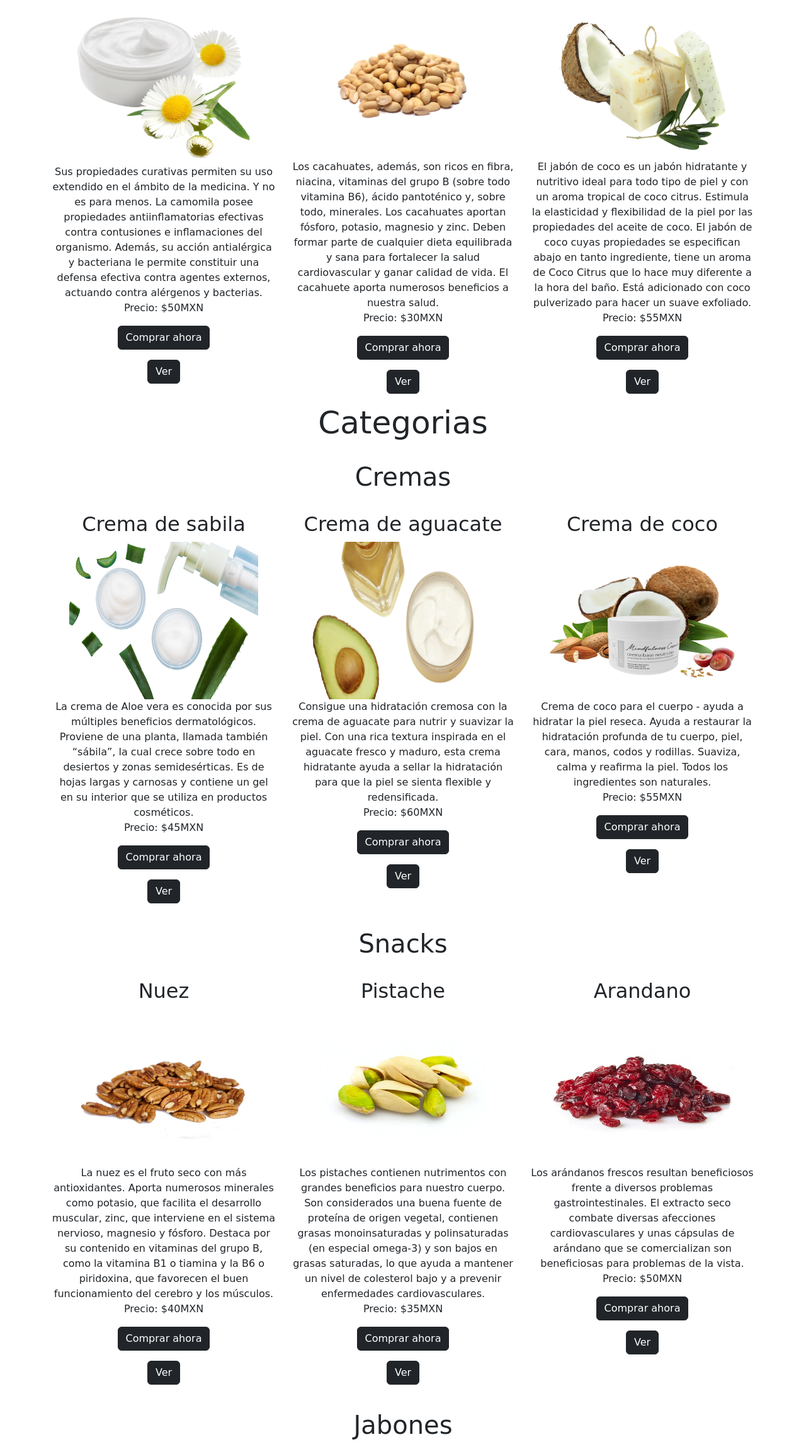
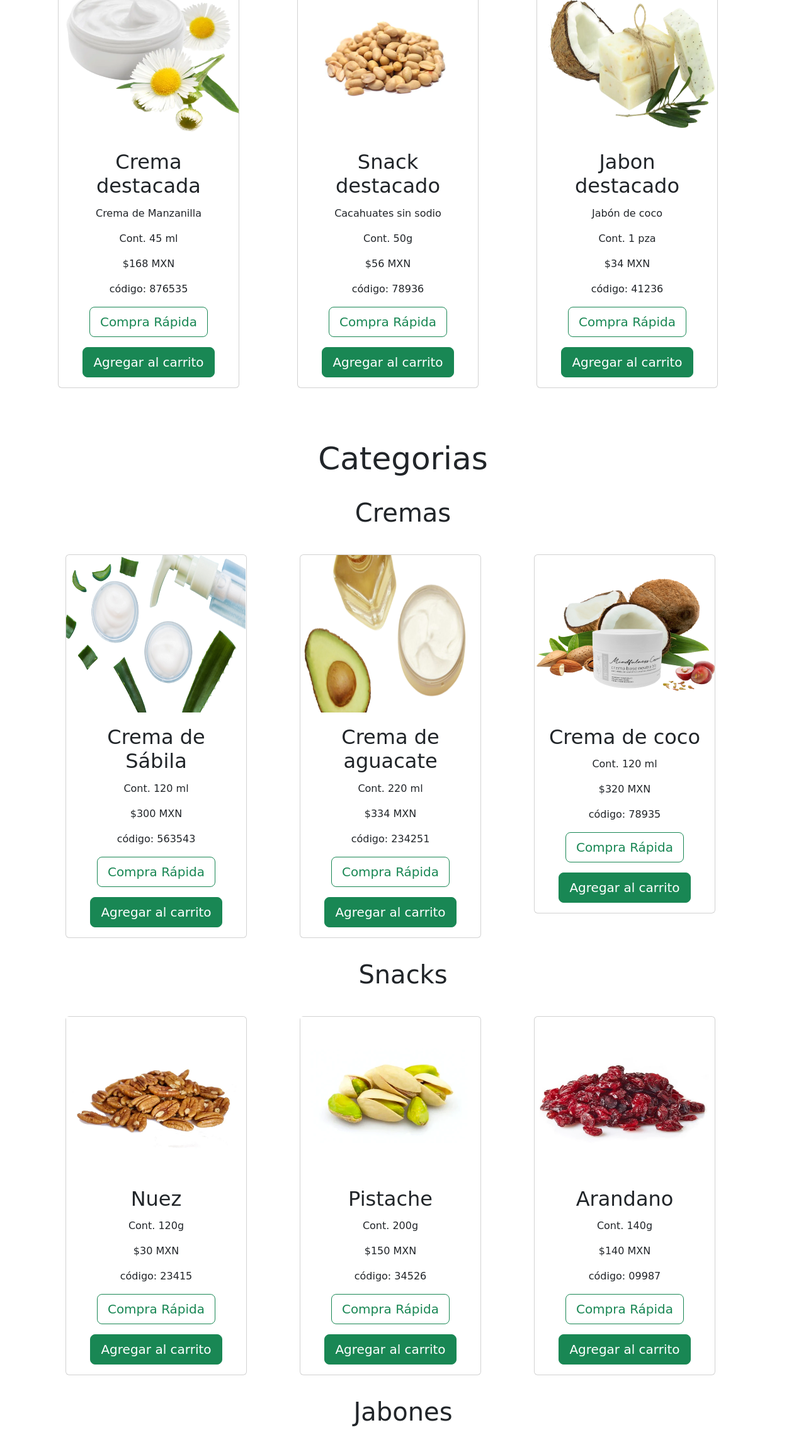
Before and after one commit to BryanWASD/ORDINARIO, a website: page OtroProyecto/usuario.html in a window 1280 px wide. Shown: the part 502-2791 px from the top of the page at 63% size. Drawn offline with nearby package versions, Linux system fonts and the light colour scheme; a web font is replaced by a local one.

Commit message:
Update usuario.html
Modificacion de la pagina usuario

```diff
--- a/OtroProyecto/usuario.html
+++ b/OtroProyecto/usuario.html
@@ -11,6 +11,7 @@
     <link rel="preconnect" href="https://fonts.gstatic.com" crossorigin>
     <link href="https://fonts.googleapis.com/css2?family=Bodoni+Moda:ital,wght@1,600&display=swap" rel="stylesheet">
     <link href="https://fonts.googleapis.com/css2?family=Edu+SA+Beginner&display=swap" rel="stylesheet">
+        <script src="https://kit.fontawesome.com/617153e752.js" crossorigin="anonymous"></script>
     <!-- Bootstrap CSS -->
     <link rel="stylesheet" href="https://cdn.jsdelivr.net/npm/bootstrap@4.6.0/dist/css/bootstrap.min.css" integrity="sha384-B0vP5xmATw1+K9KRQjQERJvTumQW0nPEzvF6L/Z6nronJ3oUOFUFpCjEUQouq2+l" crossorigin="anonymous">
     <!-- CSS only -->
@@ -32,7 +33,7 @@
       </ul>
 
       <div class="col-md-3 text-end">
-            <label for="text" class="form-label">Usuario01 </label>
+            <label for="text" class="form-label">Usuario01</label>
         <a href="index.html"><button type="button" class="btn btn-dark">Cerrar Sesion</button></a>
       </div>
     </header>
@@ -44,81 +45,104 @@
       <p class="card-text text-center ast">Contamos con productos 100% naturales y 100% efectivos</p>
     </div>
   </div>
+  <!--CARDS-->
   <div class="container crp">
     <br>
     <h1 class="text-center" id="Destacados">Productos Destacados</h1>
     <br>
   <div class="row">
-    <div class="col-lg-4 text-center">
+    <div class="card-border col-lg-4 text-center">
+
+      <div class="card" style="width: 18rem;">
+ <img src="img/cremanzanilla.png" alt="sueva" height="250px" width="300px">
+  <div class="card-body">
   <h2 class="text-center p-1">Crema destacada</h2>
-            <img src="img/cremanzanilla.png" alt="sueva" height="250px" width="300px">
-            <p>Sus propiedades curativas permiten su uso extendido en el ámbito de la medicina. Y no es para menos.
-            La camomila posee propiedades antiinflamatorias efectivas contra contusiones e inflamaciones del organismo. Además, su acción antialérgica y bacteriana le permite constituir una defensa efectiva contra agentes externos, actuando contra alérgenos y bacterias.
-            <br>
-            Precio: $50MXN
-            </p>
-            <p><a class="btn btn-dark" href="verproducto.html" role="button">Comprar ahora</a></p>
-            <p><a class="btn btn-dark" href="#" role="button">Ver</a></p>
-          </div>
-    <div class="col-lg-4 text-center">
-            <h2>Snack destacado</h2>
-            <img src="img/cacahuate.jpg" alt="yomi" height="250px" width="300px">
-            <p>Los cacahuates, además, son ricos en fibra, niacina, vitaminas del grupo B (sobre todo vitamina B6), ácido pantoténico y, sobre todo, minerales. Los cacahuates aportan fósforo, potasio, magnesio y zinc.
-            Deben formar parte de cualquier dieta equilibrada y sana para fortalecer la salud cardiovascular y ganar calidad de vida. El cacahuete aporta numerosos beneficios a nuestra salud.
-            <br>
-            Precio: $30MXN
-            </p>
-            <p><a class="btn btn-dark" href="verproducto.html" role="button">Comprar ahora</a></p>
-            <p><a class="btn btn-dark" href="#" role="button">Ver</a></p>
-          </div>
-    <div class="col-lg-4 text-center">
-            <h2>Jabon destacado</h2>
-            <img src="img/jabcoco.png" alt="coco uwu" height="250px" width="300px">
-            <p>El jabón de coco es un jabón hidratante y nutritivo ideal para todo tipo de piel y con un aroma tropical de coco citrus. Estimula la elasticidad y flexibilidad de la piel por las propiedades del aceite de coco.
-            El jabón de coco cuyas propiedades se especifican abajo en tanto ingrediente, tiene un aroma de Coco Citrus que lo hace muy diferente a la hora del baño. Está adicionado con coco pulverizado para hacer un suave exfoliado.
-            <br>
-            Precio: $55MXN
-            </p>
-            <p><a class="btn btn-dark" href="verproducto.html" role="button">Comprar ahora</a></p>
-            <p><a class="btn btn-dark" href="#" role="button">Ver</a></p>
+  <p>Crema de Manzanilla</p>
+  <p>Cont. 45 ml</p>
+  <p>$168 MXN</p>
+   <p>código: 876535</p>
+  <p></p>
+     <a href="verproducto.html" class="btn btn-outline-success btn-lg">Compra Rápida</a><p></p><a href="verproducto.html" class="btn btn-lg btn-success">Agregar al carrito</a>
   </div>
 </div>
 </div>
+    <div class="card-border col-lg-4 text-center">
+
+           <div class="card" style="width: 18rem;">
+ <img src="img/cacahuate.jpg" alt="yomi" height="250px" width="280px">
+  <div class="card-body">
+  <h2 class="text-center p-1">Snack destacado</h2>
+    <p>Cacahuates sin sodio</p>
+    <p>Cont. 50g</p>
+    <p>$56 MXN</p>
+     <p>código: 78936</p>
+    <p></p>
+     <a href="verproducto.html" class="btn btn-outline-success btn-lg">Compra Rápida</a><p></p><a href="verproducto.html" class="btn btn-lg btn-success">Agregar al carrito</a>
+  </div>
+  </div>
+          </div>
+    <div class="card-border col-lg-4 text-center">
+              <div class="card" style="width: 18rem;">
+<img src="img/jabcoco.png" alt="coco uwu" height="250px" width="300px">
+  <div class="card-body">
+  <h2 class="text-center p-1">Jabon destacado</h2>
+   <p>Jabón de coco</p>
+  <p>Cont. 1 pza</p>
+  <p>$34 MXN</p>
+  <p>código: 41236</p>
+  <p></p>
+    <a href="verproducto.html" class="btn btn-outline-success btn-lg">Compra Rápida</a><p></p><a href="verproducto.html" class="btn btn-lg btn-success">Agregar al carrito</a>
+  </div>
+  </div>
+  </div>
+  </div>
+  <br>
+  <br>
   <div class="container crp">
+    <br>
     <h1 class="text-center tmn" id="Categorias">Categorias</h1>
     <br>
     <h1 class="text-center">Cremas</h1>
     <br>
     <div class="row">
-      <div class="col-lg-4 text-center">
-        <h2>Crema de sabila</h2>
-        <img src="img/cremsavila.png" alt="savila" height="250px" width="300px">
-        <p>La crema de Aloe vera es conocida por sus múltiples beneficios dermatológicos. Proviene de una planta, llamada también “sábila”, la cual crece sobre todo en desiertos y zonas semidesérticas. Es de hojas largas y carnosas y contiene un gel en su interior que se utiliza en productos cosméticos.
-        <br>
-        Precio: $45MXN
-        </p>
-            <p><a class="btn btn-dark" href="verproducto.html" role="button">Comprar ahora</a></p>
-            <p><a class="btn btn-dark" href="#" role="button">Ver</a></p>
+     <div class="card-border col-lg-4 text-center">
+      <div class="card" style="width: 18rem;">
+ <img src="img/cremsavila.png" alt="savila" height="250px" width="285px">
+  <div class="card-body">
+  <h2 class="text-center p-1">Crema de Sábila</h2>
+  <p>Cont. 120 ml</p>
+  <p>$300 MXN</p>
+   <p>código: 563543</p>
+  <p></p>
+     <a href="verproducto.html" class="btn btn-outline-success btn-lg">Compra Rápida</a><p></p><a href="verproducto.html" class="btn btn-lg btn-success">Agregar al carrito</a>
   </div>
-      <div class="col-lg-4 text-center">
-        <h2>Crema de aguacate</h2>
+</div>
+</div>
+ <div class="card-border col-lg-4 text-center">
+      <div class="card" style="width: 18rem;">
  <img src="img/cremaguaca.png" alt="awacate" height="250px" width="300px">
-        <p>Consigue una hidratación cremosa con la crema de aguacate para nutrir y suavizar la piel. Con una rica textura inspirada en el aguacate fresco y maduro, esta crema hidratante ayuda a sellar la hidratación para que la piel se sienta flexible y redensificada.
-          <br>
-          Precio: $60MXN
-        </p>
-            <p><a class="btn btn-dark" href="verproducto.html" role="button">Comprar ahora</a></p>
-            <p><a class="btn btn-dark" href="#" role="button">Ver</a></p>
+  <div class="card-body">
+  <h2 class="text-center p-1">Crema de aguacate</h2>
+  <p>Cont. 220 ml</p>
+  <p>$334 MXN</p>
+   <p>código: 234251</p>
+  <p></p>
+     <a href="verproducto.html" class="btn btn-outline-success btn-lg">Compra Rápida</a><p></p><a href="verproducto.html" class="btn btn-lg btn-success">Agregar al carrito</a>
   </div>
-      <div class="col-lg-4 text-center">
-        <h2>Crema de coco</h2>
-        <img src="img/cremcoco.png" alt="cucu" height="250px" width="300px">
-        <p>Crema de coco para el cuerpo - ayuda a hidratar la piel reseca. Ayuda a restaurar la hidratación profunda de tu cuerpo, piel, cara, manos, codos y rodillas. Suaviza, calma y reafirma la piel. Todos los ingredientes son naturales.
-          <br>
-            Precio: $55MXN
-        </p>
-            <p><a class="btn btn-dark" href="verproducto.html" role="button">Comprar ahora</a></p>
-            <p><a class="btn btn-dark" href="#" role="button">Ver</a></p>
+</div>
+</div>
+ <div class="card-border col-lg-4 text-center">
+      <div class="card" style="width: 18rem;">
+   <img src="img/cremcoco.png" alt="cucu" height="250px" width="290px">
+  <div class="card-body">
+  <h2 class="text-center p-1">Crema de coco</h2>
+  <p>Cont. 120 ml</p>
+  <p>$320 MXN</p>
+   <p>código: 78935</p>
+  <p></p>
+     <a href="verproducto.html" class="btn btn-outline-success btn-lg">Compra Rápida</a><p></p><a href="verproducto.html" class="btn btn-lg btn-success">Agregar al carrito</a>
+  </div>
+</div>
 </div>
     </div>
   </div>
@@ -127,35 +151,44 @@
     <h1 class="text-center">Snacks</h1>
     <br>
     <div class="row">
-      <div class="col-lg-4 text-center">
-        <h2>Nuez</h2>
-        <img src="img/nuez.jpg" alt="nuez" height="250px" width="300px">
-        <p>La nuez es el fruto seco con más antioxidantes. Aporta numerosos minerales como potasio, que facilita el desarrollo muscular, zinc, que interviene en el sistema nervioso, magnesio y fósforo. Destaca por su contenido en vitaminas del grupo B, como la vitamina B1 o tiamina y la B6 o piridoxina, que favorecen el buen funcionamiento del cerebro y los músculos.
-          <br>
-            Precio: $40MXN
-          </p>
-            <p><a class="btn btn-dark" href="verproducto.html" role="button">Comprar ahora</a></p>
-            <p><a class="btn btn-dark" href="#" role="button">Ver</a></p>
+      <div class="card-border col-lg-4 text-center">
+      <div class="card" style="width: 18rem;">
+ <img src="img/nuez.jpg" alt="nuez" height="250px" width="280px">
+  <div class="card-body">
+  <h2 class="text-center p-1">Nuez</h2>
+  <p>Cont. 120g</p>
+  <p>$30 MXN</p>
+   <p>código: 23415</p>
+  <p></p>
+     <a href="verproducto.html" class="btn btn-outline-success btn-lg">Compra Rápida</a><p></p><a href="verproducto.html" class="btn btn-lg btn-success">Agregar al carrito</a>
   </div>
-      <div class="col-lg-4 text-center">
-        <h2>Pistache</h2>
-        <img src="img/pistache.jpg" alt="Pistache" height="250px" width="300px">
-        <p>Los pistaches contienen nutrimentos con grandes beneficios para nuestro cuerpo. Son considerados una buena fuente de proteína de origen vegetal, contienen grasas monoinsaturadas y polinsaturadas (en especial omega-3) y son bajos en grasas saturadas, lo que ayuda a mantener un nivel de colesterol bajo y a prevenir enfermedades cardiovasculares.
-          <br>
-            Precio: $35MXN
-        </p>
-            <p><a class="btn btn-dark" href="verproducto.html" role="button">Comprar ahora</a></p>
-            <p><a class="btn btn-dark" href="#" role="button">Ver</a></p>
 </div>
-      <div class="col-lg-4 text-center">
-        <h2>Arandano</h2>
-        <img src="img/arandano.jpg" alt="arandano" height="250px" width="300px">
-        <p>Los arándanos frescos resultan beneficiosos frente a diversos problemas gastrointestinales. El extracto seco combate diversas afecciones cardiovasculares y unas cápsulas de arándano que se comercializan son beneficiosas para problemas de la vista.
-            <br>
-            Precio: $50MXN
-        </p>
-            <p><a class="btn btn-dark" href="verproducto.html" role="button">Comprar ahora</a></p>
-            <p><a class="btn btn-dark" href="#" role="button">Ver</a></p>
+</div>
+ <div class="card-border col-lg-4 text-center">
+      <div class="card" style="width: 18rem;">
+ <img src="img/pistache.jpg" alt="Pistache" height="250px" width="280px">
+  <div class="card-body">
+  <h2 class="text-center p-1">Pistache</h2>
+  <p>Cont. 200g</p>
+  <p>$150 MXN</p>
+   <p>código: 34526</p>
+  <p></p>
+     <a href="verproducto.html" class="btn btn-outline-success btn-lg">Compra Rápida</a><p></p><a href="verproducto.html" class="btn btn-lg btn-success">Agregar al carrito</a>
+  </div>
+</div>
+</div>
+ <div class="card-border col-lg-4 text-center">
+      <div class="card" style="width: 18rem;">
+      <img src="img/arandano.jpg" alt="arandano" height="250px" width="280px">
+  <div class="card-body">
+  <h2 class="text-center p-1">Arandano</h2>
+  <p>Cont. 140g</p>
+  <p>$140 MXN</p>
+   <p>código: 09987</p>
+  <p></p>
+     <a href="verproducto.html" class="btn btn-outline-success btn-lg">Compra Rápida</a><p></p><a href="verproducto.html" class="btn btn-lg btn-success">Agregar al carrito</a>
+  </div>
+</div>
 </div>
     </div>
   </div>
@@ -164,49 +197,91 @@
     <h1 class="text-center">Jabones</h1>
     <br>
     <div class="row">
-      <div class="col-lg-4 text-center">
-        <h2>Jabon de avena</h2>
+       <div class="card-border col-lg-4 text-center">
+      <div class="card" style="width: 18rem;">
         <img src="img/jabavena.png" alt="jabon de avena" height="250px" width="300px">
-        <p>El jabón de avena tiene un efecto astringente, ayuda a reducir los niveles de grasa en la piel, por lo que es muy útil para tratar espinillas, barros y otras imperfecciones relacionadas con la acumulación de sebo en el cutis.
-          <br>
-            Precio: $50MXN
-        </p>
-            <p><a class="btn btn-dark" href="verproducto.html" role="button">Comprar ahora</a></p>
-            <p><a class="btn btn-dark" href="#" role="button">Ver</a></p>
-      </div>
-      <div class="col-lg-4 text-center">
-        <h2>Jabon de azufre</h2>
-        <img src="img/jabazufre.png" alt="azufre" height="250px" width="300px">
-        <p>Los efectos que proporciona el uso del jabón de azufre son astringentes, anticaspa y antiseborreicos, por lo que son adecuados para las pieles grasas. En el caso del acné, éste se caracteriza por una producción excesiva de grasa en la piel, normalmente en la cara, espalda o escote. El jabón de azufre, por sus propiedades antiseborreicas, contribuye a reducir y controlar ese exceso de grasa. El jabón de azufre tiene propiedades antiseborreicas por lo que en caso de pieles con dermatitis seborreica reduce la producción de sebo.
-          <br>
-            Precio: $45MXN
-        </p>
-            <p><a class="btn btn-dark" href="verproducto.html" role="button">Comprar ahora</a></p>
-            <p><a class="btn btn-dark" href="#" role="button">Ver</a></p>
-      </div>
-      <div class="col-lg-4 text-center">
-        <h2>Jabon de menta</h2>
-        <img src="img/jabmenta.png" alt="menta" height="250px" width="300px">
-        <p>Para piel normal o grasa. Delicioso para el baño matutino. Útil para cutis con acné. Estimula la circulación. Antibacteriano.Equilibrador de la grasa cutánea, refrescante y antiséptico.Suavizante, aclarador de la piel y vigorizante, reaviva el cutis opaco. Cualidad aromática: reconfortante y energético. Estimula la memoria y la concentración y combate el cansancio.
-        No Usar durante el embarazo y la lactancia.
-        <br>
-            Precio: $40MXN
-      </p>
-            <p><a class="btn btn-dark" href="verproducto.html" role="button">Comprar ahora</a></p>
-            <p><a class="btn btn-dark" href="#" role="button">Ver</a></p>
+  <div class="card-body">
+  <h2 class="text-center p-1">Jabón de avena</h2>
+  <p>Cont. 1pza</p>
+  <p>$56 MXN</p>
+   <p>código: 56743</p>
+  <p></p>
+     <a href="verproducto.html" class="btn btn-outline-success btn-lg">Compra Rápida</a><p></p><a href="verproducto.html" class="btn btn-lg btn-success">Agregar al carrito</a>
   </div>
 </div>
 </div>
-  <div class="jumbotron bg-dark" id="Nosotros">
-          <h1 class="text-light">Nosotros</h1>
-          <p class="lead text-light">¿Porque escoger Green Health? Nosotros brindamos comodidad y servicio a cualquier persona que lo necesite, somos una empresa naturista dedicada ofrecer los mejores productos naturales, nos comprometemos a brindar calidad a nuestros clientes <br><br>
-            <b>Bienvenido a Green Health</b></p>
+  <div class="card-border col-lg-4 text-center">
+      <div class="card" style="width: 18rem;">
+     <img src="img/jabazufre.png" alt="azufre" height="250px" width="300px">
+  <div class="card-body">
+  <h2 class="text-center p-1">Jabón de azufre</h2>
+  <p>Cont. 1pza</p>
+  <p>$54 MXN</p>
+   <p>código: 53425</p>
+  <p></p>
+     <a href="verproducto.html" class="btn btn-outline-success btn-lg">Compra Rápida</a><p></p><a href="verproducto.html" class="btn btn-lg btn-success">Agregar al carrito</a>
   </div>
-        <footer class="py-5 bg-dark">
-    <div class="container">
-      <p class="m-0 text-center text-white">Copyright &copy; Green Health 2022</p>
 </div>
-    <!-- /.container -->
+</div>
+  <div class="card-border col-lg-4 text-center">
+      <div class="card" style="width: 18rem;">
+           <img src="img/jabmenta.png" alt="menta" height="250px" width="300px">
+  <div class="card-body">
+  <h2 class="text-center p-1">Jabón de menta</h2>
+  <p>Cont. 1pza</p>
+  <p>$55 MXN</p>
+   <p>código: 34526</p>
+  <p></p>
+     <a href="verproducto.html" class="btn btn-outline-success btn-lg">Compra Rápida</a><p></p><a href="verproducto.html" class="btn btn-lg btn-success">Agregar al carrito</a>
+  </div>
+</div>
+</div>
+    </div>
+  </div>
+  <p></p>
+    <!--FOOTER-->
+    <footer class="footer" id="footer">
+      <div class="contenedor">
+        <div class="row1">
+          <div class="footer-col">
+            <h4>Green Health</h4>
+            <ul>
+              <li><a href="#">¿Quienes Somos?</a></li>
+              <li><a href="#">Nuestros Servicios</a></li>
+              <li><a href="#">Política de Privacidad</a></li>
+              <li><a href="#">Membresías</a></li>
+            </ul>
+          </div>
+          <div class="footer-col">
+            <h4>Ayuda</h4>
+            <ul>
+              <li><a href="#">Facturación</a></li>
+              <li><a href="#">Compras</a></li>
+              <li><a href="#">Reembolsos</a></li>
+              <li><a href="#">Seguimientos</a></li>
+              <li><a href="#">Otras Opciones</a></li>
+            </ul>
+          </div>
+          <div class="footer-col">
+            <h4>Más sobre la tienda</h4>
+            <ul>
+              <li><a href="#">Ubicación</a></li>
+              <li><a href="#">Otros Productos</a></li>
+              <li><a href="#">Ofertas</a></li>
+              <li><a href="#">Información</a></li>
+            </ul>
+          </div>
+          <div class="footer-col">
+            <h4>Síguenos</h4>
+            <div class="redes">
+              <a href="#"><i class="fab fa-facebook-f"></i></a>
+              <a href="#"><i class="fab fa-twitter"></i></a>
+              <a href="#"><i class="fab fa-instagram"></i></a>
+              <a href="#"><i class="fab fa-linkedin-in"></i></a>
+            </div>
+          </div>
+        </div>
+      </div>
     </footer>
       </body>
 </html>
```
Lines whose indentation alone changed are shown as unchanged.
